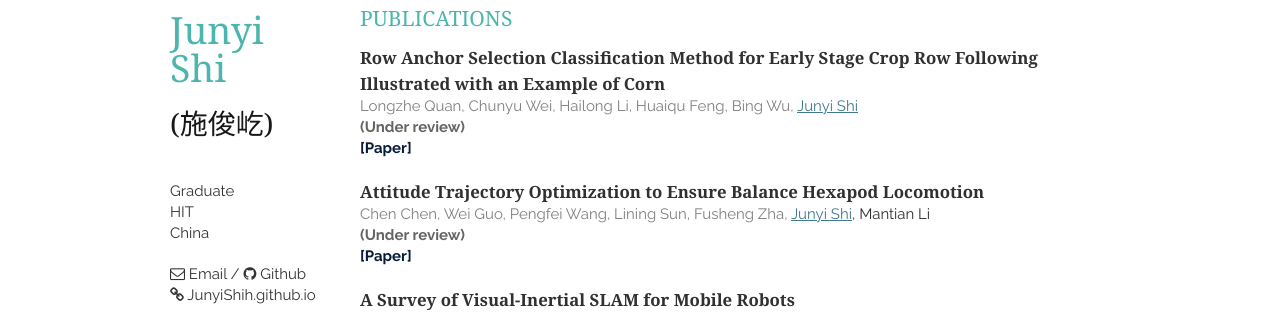
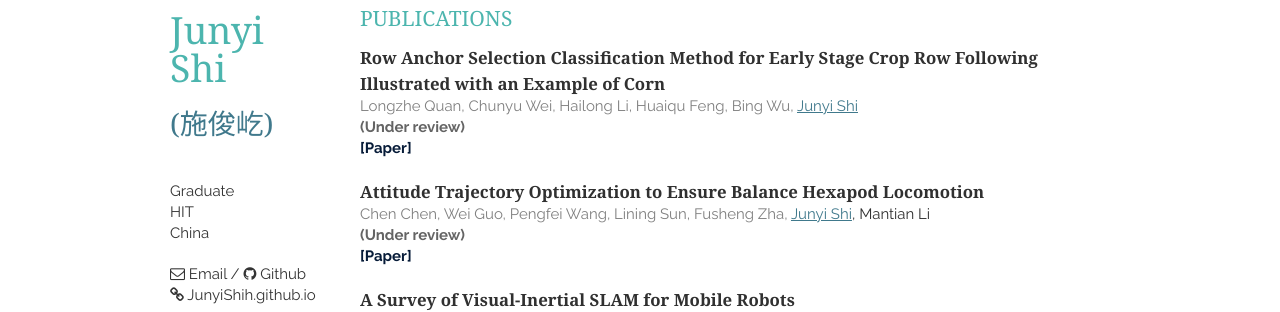
Before and after one commit to JunYiShih/JunYiShih.github.io, a Jekyll site: the page built from index.html, in a window 1280 px wide. Shown: the part 170-482 px from the top of the page. Built offline with Jekyll 4.4.1, drawn with Linux system fonts in a browser that asks for light colours; nearby versions of some CDN libraries; the list of posts is cut into pages by our own code; a style sheet for code colours, icons or effects is not loaded.

Commit message:
Update layout.html

```diff
--- a/_layouts/layout.html
+++ b/_layouts/layout.html
@@ -28,8 +28,8 @@
     <header class="three columns">
         <img src="{{ site.baseurl }}static/img/me.png" class="me">
         <h1>Junyi<br>
-            Shi<br>
-            <h3>(施俊屹)</h3>
+            Shi
+            <h3><font color="#40798C">(施俊屹)</font></h3>
         </h1>
 
         <p>
```
